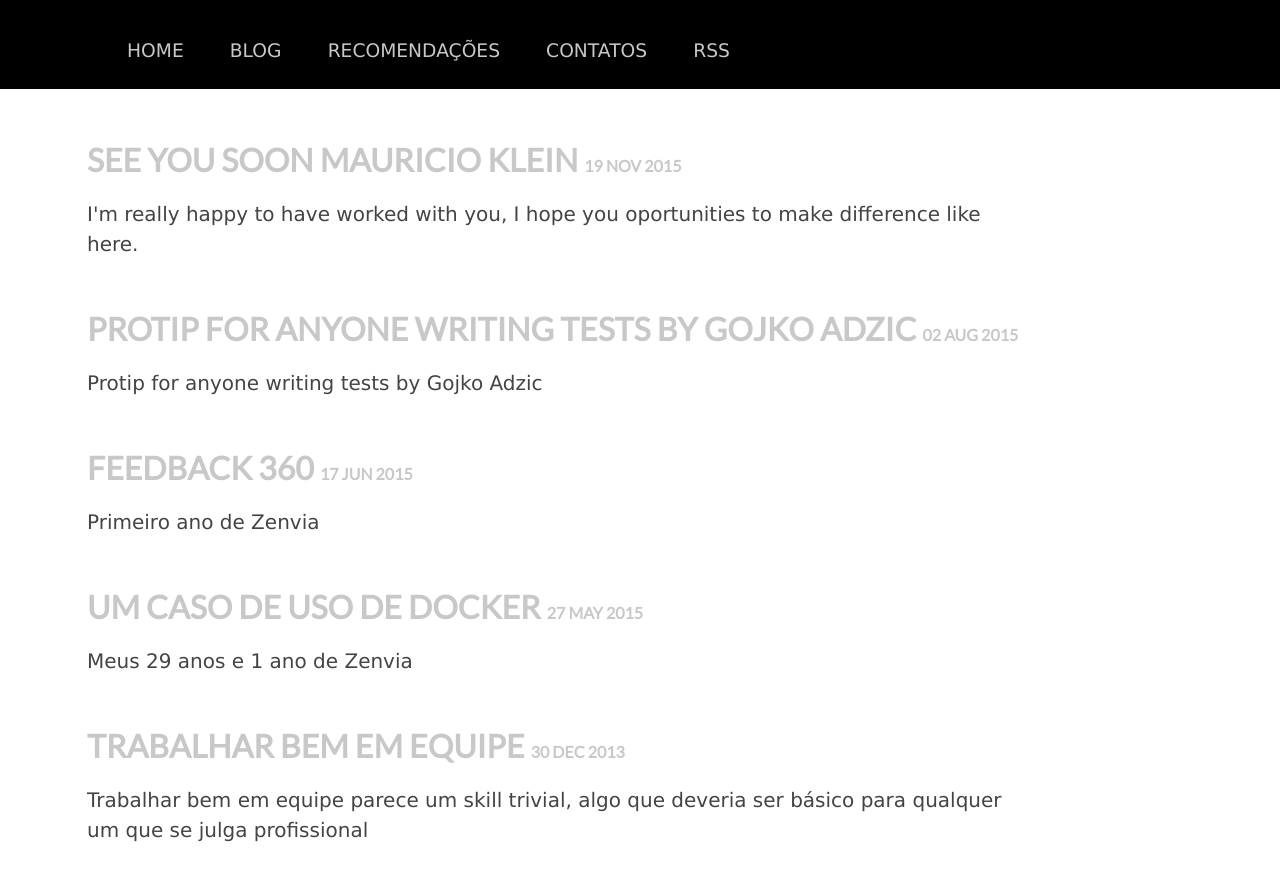
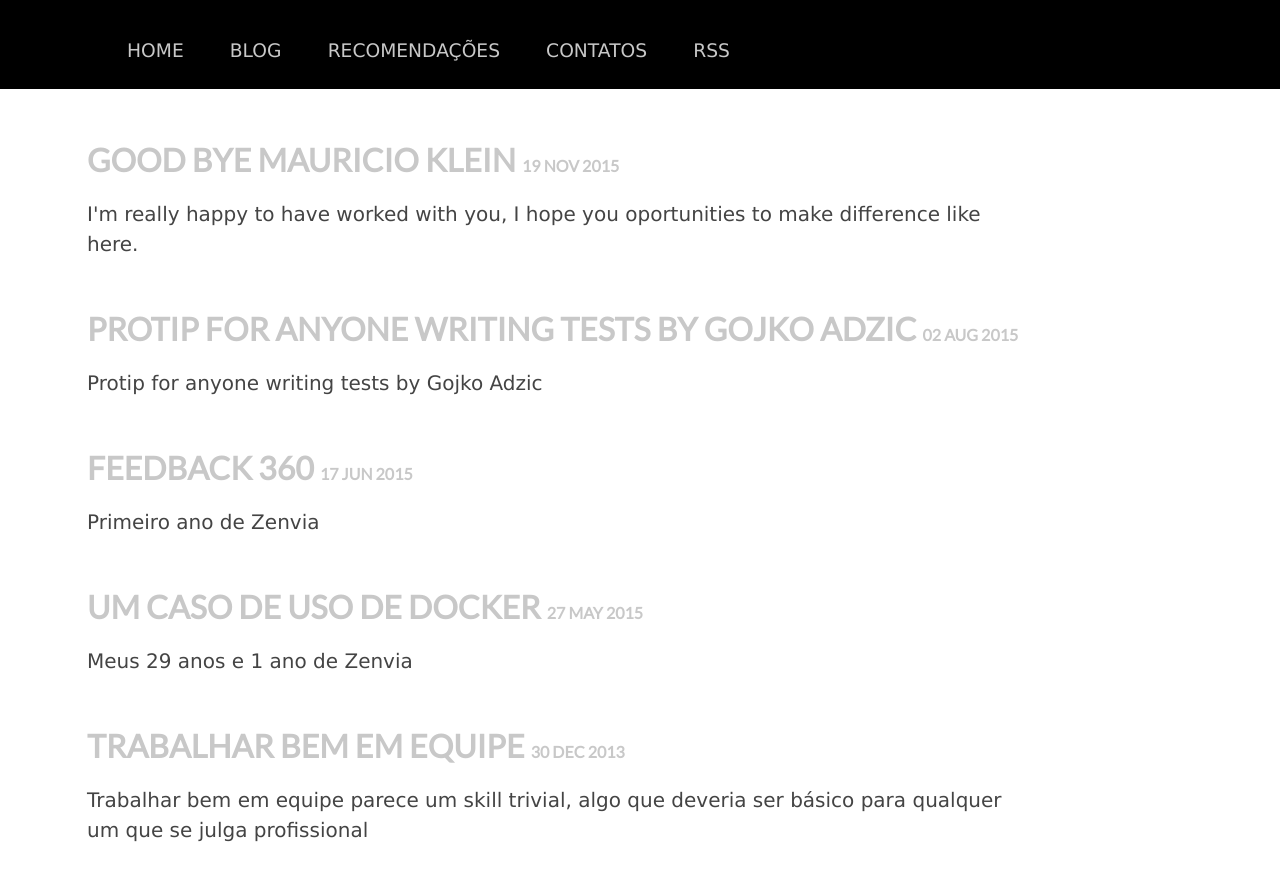
Before and after one commit to rgarbin/rgarbin.github.com, a Jekyll site: the page built from blog/index.html, in a window 1280 px wide and 900 px high. Shown: the top 881 px of the window. Built offline with Jekyll 4.4.1, drawn with Linux system fonts in a browser that asks for light colours; comment, search, counter and statistics services are not loaded.

Commit message:
Update and rename 2015-11-19-see-you-soon-mauricio-klein.html to 2015-11-19-good-by-mauricio-klein.html

```diff
--- a/_posts/2015-11-19-see-you-soon-mauricio-klein.html
+++ b/_posts/2015-11-19-good-by-mauricio-klein.html
@@ -1,13 +1,13 @@
 ---
 layout: post
-title:  See you soon Mauricio Klein
+title:  Good Bye Mauricio Klein
 description: I'm really happy to have worked with you, I hope you oportunities to make difference like here.
 ---
 
 <article>
   <small>19/11/2015</small>
   <div class="post">
-    <h3>See you soon Mauricio Klein</h3>
+    <h3>Good Bye Mauricio Klein</h3>
 
 	<img width="250" src="https://raw.githubusercontent.com/mauricioklein/mauricioklein.github.io/master/assets/images/avatar.jpg" />
 
```
